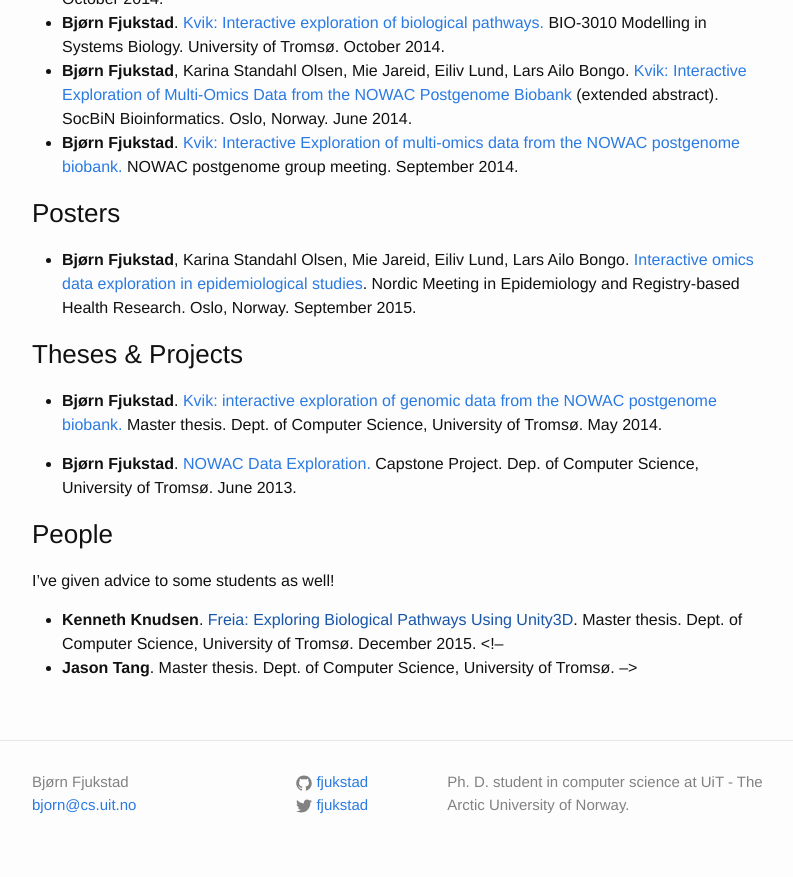
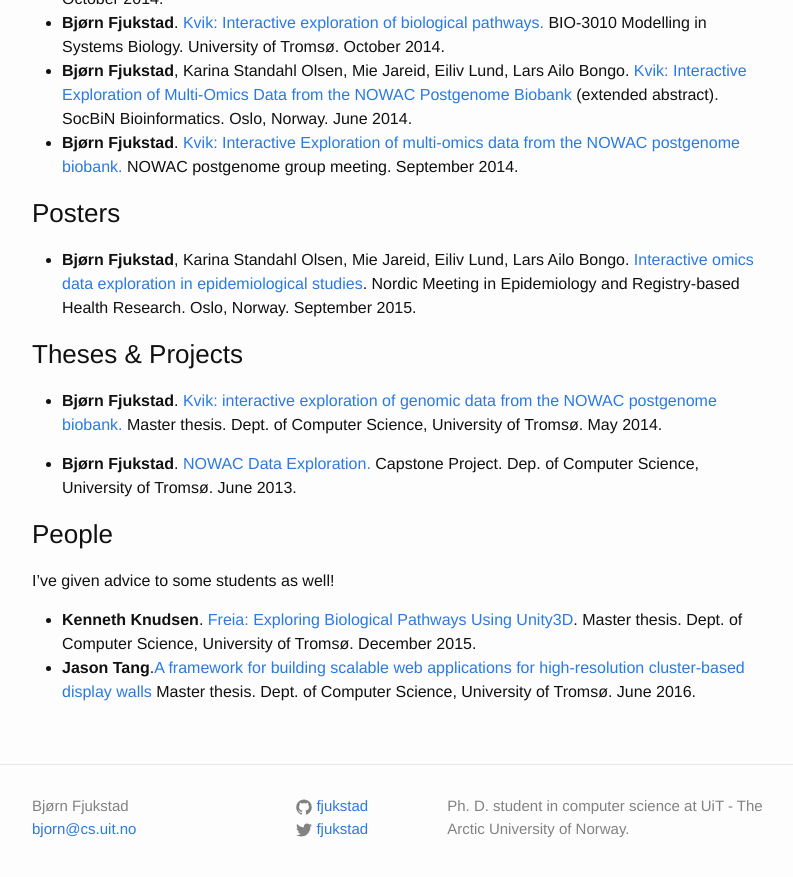
Before and after one commit to fjukstad/fjukstad.github.io, a Jekyll site: the page built from research.md, in a window 1280 px wide and 900 px high, scrolled down 978 px. Shown: the top 877 px of the window, without its empty margins (238-1031 px from the left). Built offline with Jekyll 4.4.1, drawn with Linux system fonts in a browser that asks for light colours.

Commit message:
add links to theses

```diff
--- a/research.md
+++ b/research.md
@@ -64,8 +64,6 @@
 ### People
 I've given advice to some students as well!
 
-- **Kenneth Knudsen**. [Freia: Exploring Biological Pathways Using Unity3D](). Master
+- **Kenneth Knudsen**. [Freia: Exploring Biological Pathways Using Unity3D](http://munin.uit.no/handle/10037/8327). Master
   thesis. Dept. of Computer Science, University of Tromsø. December 2015.
-<!--
-- **Jason Tang**. Master thesis. Dept. of Computer Science, University of Tromsø.
--->
+- **Jason Tang**.[A framework for building scalable web applications for high-resolution cluster-based display walls](http://munin.uit.no/handle/10037/9358) Master thesis. Dept. of Computer Science, University of Tromsø. June 2016.
```
